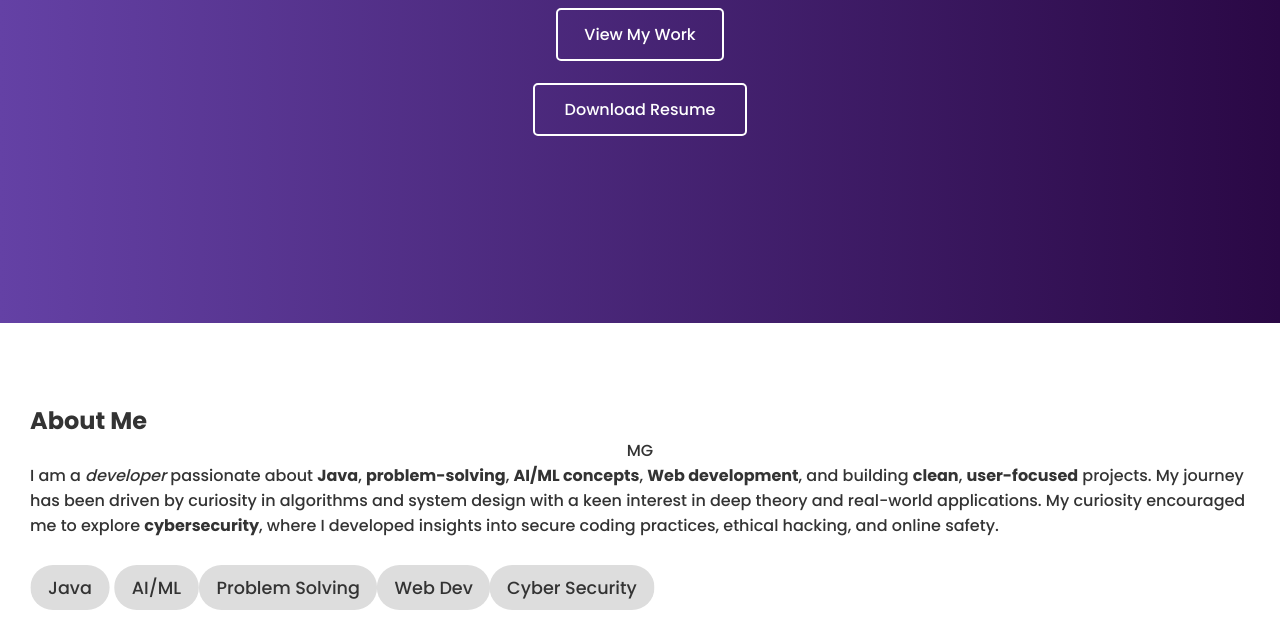
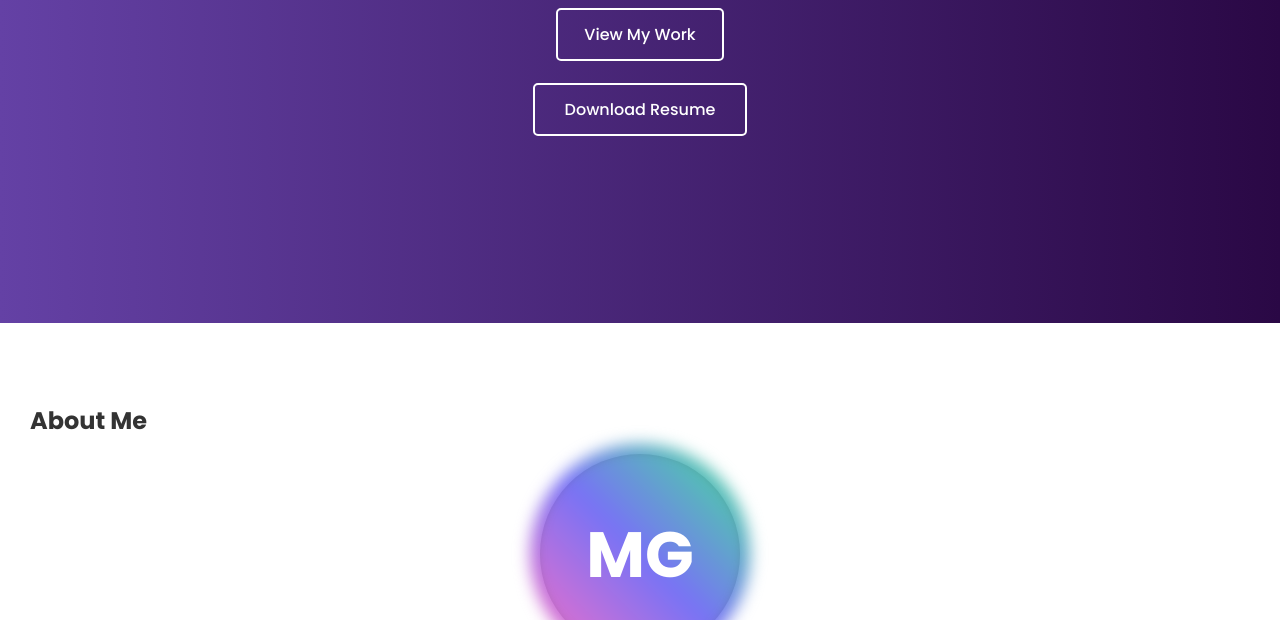
Before and after one commit to Manas-5461X/my-website, a plain HTML site: page index.html in a window 1280 px wide. Shown: the part 352-972 px from the top of the page. Drawn offline with Linux system fonts and the light colour scheme.

Commit message:
Update style.css

```diff
--- a/style.css
+++ b/style.css
@@ -163,17 +163,48 @@ header {
   justify-content: center;
 }
 
-.pic > img {
+.pic {
+  position: relative;
+  display: flex;
+  align-items: center;
+  justify-content: center;
+  margin: 16px;
+}
+
+.mg-circle {
   width: 200px;
   height: 200px;
-  background: #aaa;
   border-radius: 50%;
-  margin: 16px;
-  transition: box-shadow 0.3s;
-  background-image: cover;
+  background: #555;
+  display: flex;
+  align-items: center;
+  justify-content: center;
+  font-size: 64px;
+  color: white;
+  font-weight: bold;
+  position: relative;
+  z-index: 1;
 }
-.pic >img:hover {
-  box-shadow: 0 0 20px rgba(0,0,0,0.3);
+
+
+.mg-circle::before {
+  content: "";
+  position: absolute;
+  top: -10px;
+  left: -10px;
+  width: 220px;
+  height: 220px;
+  border-radius: 50%;
+  background: linear-gradient(45deg, #ff6ec4, #7873f5, #42e695);
+  z-index: -1;
+  filter: blur(8px);
+  animation: rotate 5s linear infinite;
+}
+
+
+@keyframes rotate {
+  0% { transform: rotate(0deg);}
+  100% { transform: rotate(360deg);}
 }
 
 .tag {
```
